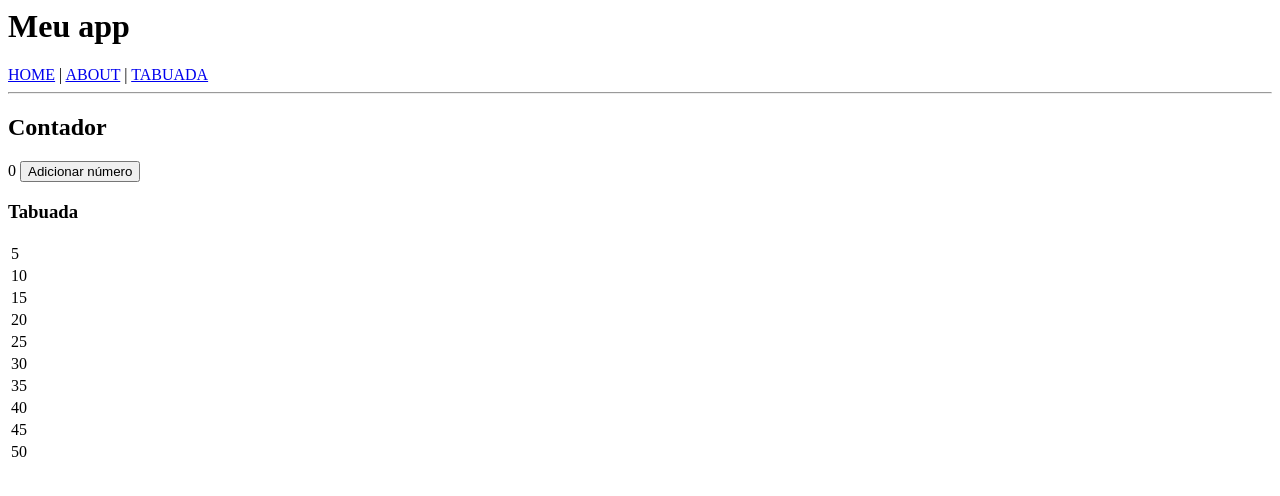
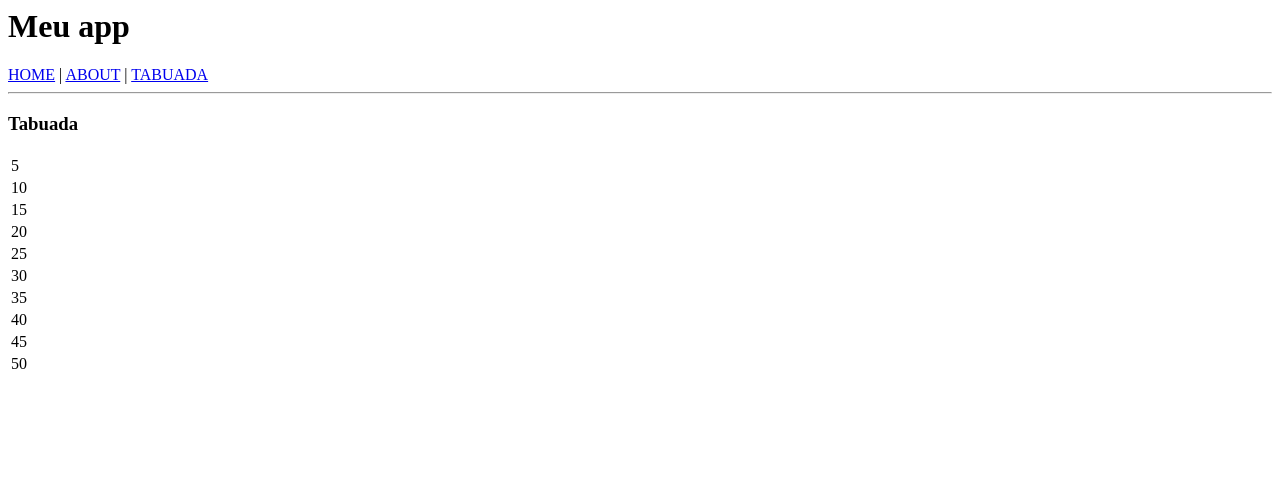
Before and after one commit to priscilafraifer/angular-ivy-zry5yu, an Angular app: page /tabuada in a window 1280 px wide. Shown: the top 496 px of the page. Built offline with nearby package versions, Linux system fonts and the light colour scheme.

Commit message:
1 file modified

```diff
--- a/src/app/tabuada/tabuada.component.html
+++ b/src/app/tabuada/tabuada.component.html
@@ -1,5 +1,3 @@
-<h2>Contador</h2>
-<p>{{ counter }}&nbsp;<button (click)="add()">Adicionar número</button></p>
 <h3>Tabuada</h3>
 <table>
   <tr *ngFor="let n of getRandomNumbers()">
```
